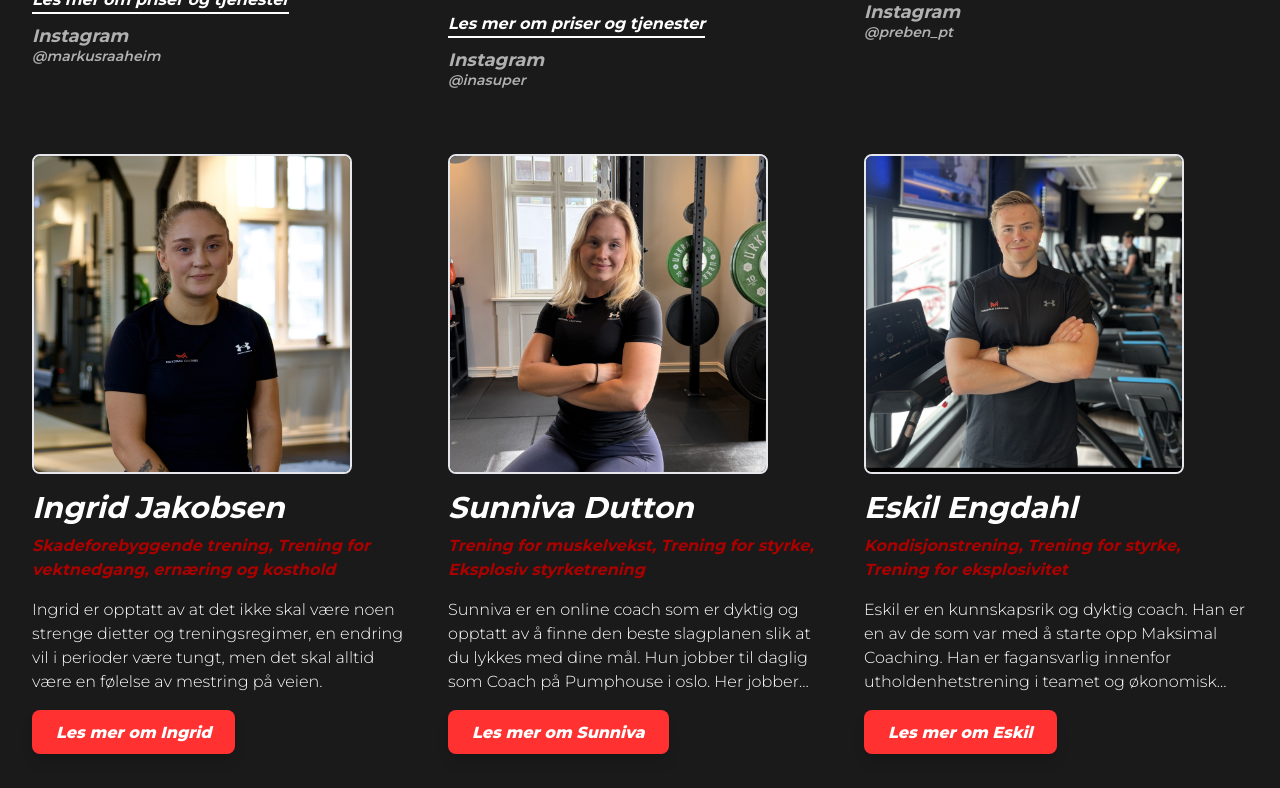
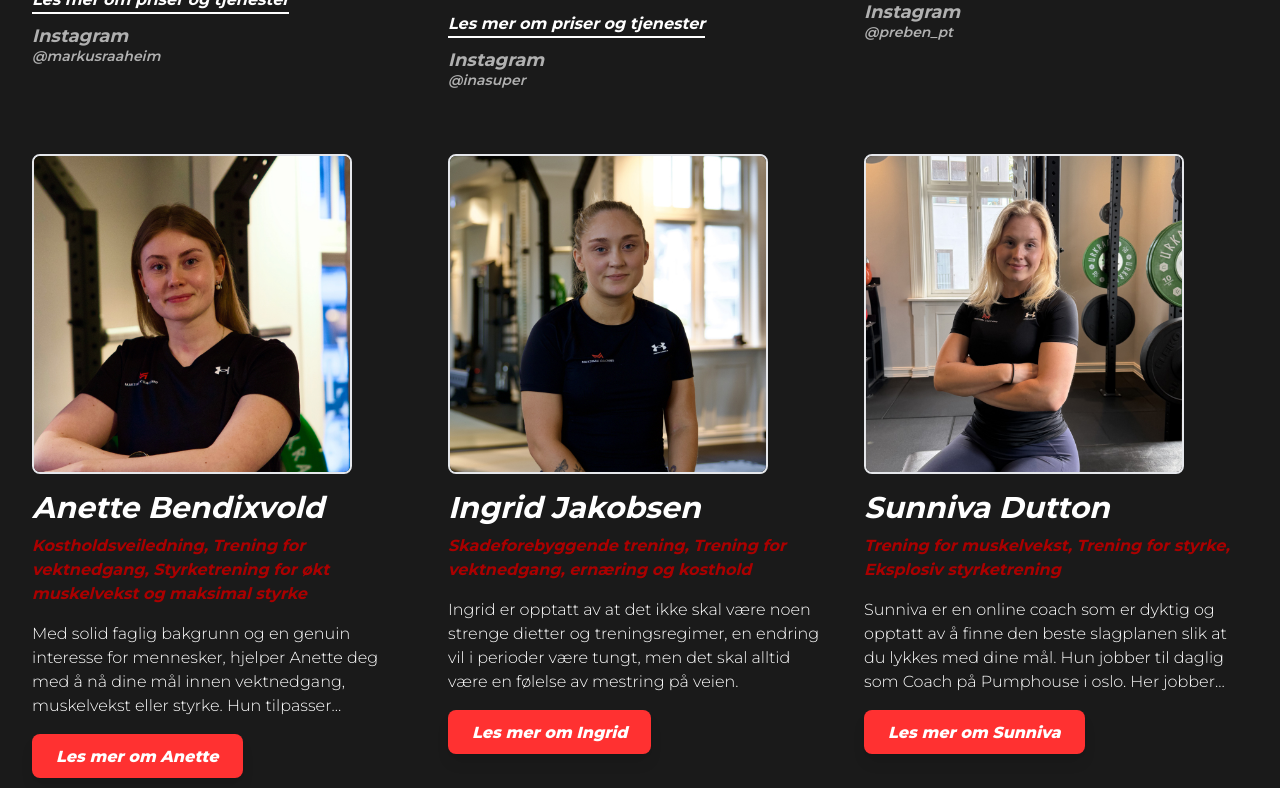
Before and after one commit to ekaspersen/maksimalcoaching, a Next.js app: page /team in a window 1280 px wide. Shown: the part 1020-1808 px from the top of the page. Built offline with nearby package versions, Linux system fonts and the light colour scheme.

Commit message:
Change Preben profile pic and add Anette Bendixvold to coaches.js

```diff
--- a/app/data/coaches.js
+++ b/app/data/coaches.js
@@ -97,7 +97,35 @@ Preben er en motiverende og kunnskapsrik coach. Han lytter til deg som kunde, og
         tjeneste2: "Treningsoppfølging",
         tjeneste3: "Kostholdsoppfølging",
     },
+    {
+        id: "anette-bendixvold",
+        name: "Anette Bendixvold",
+        fname: "Anette",
+        image: "/anette-b.jpg",
+        specialties:
+            "Kostholdsveiledning, Trening for vektnedgang, Styrketrening for økt muskelvekst og maksimal styrke",
+        experiences: [
+            "Kostholdsveileder - Akademiet for personlig trening",
+            "Bachelor i idrettsvitenskap (helse og treningsfysiologi) - Universitetet i Innlandet (fullføres våren 2026)",
+        ],
+        about: `
+ERFARING:
+Anette er 26 år og har alltid hatt en stor interesse for fysisk aktivitet og trening. Hun fullfører våren 2026 en bachelor i idrettsvitenskap med fordypning i helse og treningsfysiologi ved Universitetet i Innlandet, og er i tillegg sertifisert kostholdsveileder fra Akademiet for personlig trening.
 
+BALANSE I HVERDAGEN:
+Anette brenner for å hjelpe andre med å finne en god balanse mellom trening, skole og jobb. Hun tror på at små endringer kan gjøre en stor forskjell – for både fysisk og mental helse.
+
+HVORFOR VELGE ANETTE SOM COACH?:
+Med solid faglig bakgrunn og en genuin interesse for mennesker, hjelper Anette deg med å nå dine mål innen vektnedgang, muskelvekst eller styrke. Hun tilpasser kostveiledning og treningsopplegg til din hverdag – og viser at bærekraftige resultater starter med realistiske steg.`,
+        shortBio:
+            "Med solid faglig bakgrunn og en genuin interesse for mennesker, hjelper Anette deg med å nå dine mål innen vektnedgang, muskelvekst eller styrke. Hun tilpasser kostveiledning og treningsopplegg til din hverdag – og viser at bærekraftige resultater starter med realistiske steg.",
+        email: "anette.bendixvold@maksimalcoaching.no",
+        instagram: "https://www.instagram.com/onlinecoach_anette/",
+        instagramAt: "onlinecoach_anette",
+        tjeneste1: "Kombinert oppfølging",
+        tjeneste2: "Treningsoppfølging",
+        tjeneste3: "Kostholdsoppfølging",
+    },
 
     {
         id: "ingrid-jakobsen",
```
Also changed, not shown: public/anette-b.jpg (added), public/preben-g.jpg. Lines whose indentation alone changed are shown as unchanged.
